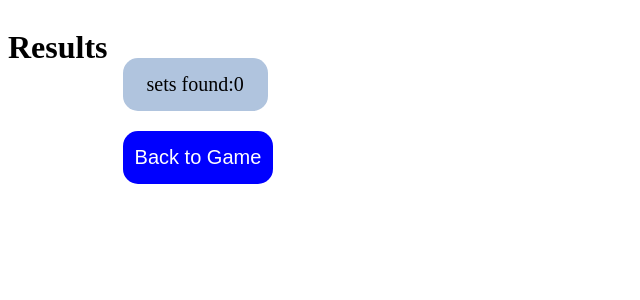
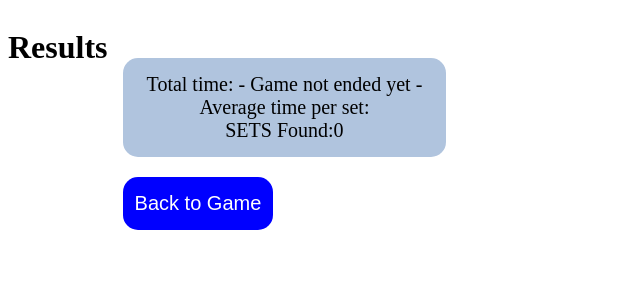
Before and after one commit to 0rin/setgame, a Django app: page /results/ in a window 1280 px wide. Shown: the top 300 px of the page, without its empty margins (0-640 px from the left). Run offline with Django 3.2, Linux system fonts and the light colour scheme.

Commit message:
Add time to results

```diff
--- a/game/static/game/css/game.css
+++ b/game/static/game/css/game.css
@@ -41,7 +41,7 @@
   background-color: darkorange;
 }
 
-#sets_found {
+#dashboard {
   padding: 15px 24px;
   color: black;
   background-color: LightSteelBlue;
@@ -193,9 +193,15 @@
   left: 10px;
 }
 
+.bar_container {
+  display: table-cell;
+  position: relative;
+}
 .bar {
-  display: table-cell;
   background-color: blue;
+  position: absolute;
+  height: 20px;
+  left: 16px;
 }
 
 .time {
--- a/game/templates/game/results.html
+++ b/game/templates/game/results.html
@@ -46,15 +46,25 @@
             {% endfor %}
         </div>
         {% endfor %}
-        <div class="bar" style="width:{{result.time}}px;"></div>
-        <div class="time"><h3>{{result.time}} seconds</h3></div>
+        <div class="bar_container">
+            <div class="time">
+                <h3> {{result.time}} seconds
+                    {% if result.hint %}
+                        (With a hint.)
+                    {% endif %}
+                </h3>
+            </div>
+            <div class="bar" style="width:{{result.time}}px;"></div>
+        </div>
         <br/>
     {% endfor %}
 </div>
 {% endblock %}
 {% block buttons_content %}
-    <p class="button" id="sets_found">
-        sets found:{{ number_sets_found }}
+    <p class="button" id="dashboard">
+        Total time: {{ total_time }}<br/>
+        Average time per set: {{ average }}<br/>
+        SETS Found:{{ number_sets_found }}
     </p>
     {% if end_of_game %}
         <form action="{% url 'game' %}" method="POST" id="another_game">
--- a/game/views.py
+++ b/game/views.py
@@ -30,8 +30,8 @@ def game(request):
             pass
         else:
             cards.end_of_game = False
+            cards.process_selection(req)
             cards.hint = False
-            cards.process_selection(req)
         return HttpResponseRedirect(reverse('game'))
     context = {'cards_open': cards.cards_open,
                'number_sets_found': cards.number_sets_found,
@@ -43,7 +43,14 @@ def game(request):
 
 
 def results(request):
+    try:
+        average = round(int(cards.total_time) / cards.number_sets_found, 2)
+    except (ZeroDivisionError, ValueError):
+        average = ''
     context = {'results': cards.results,
                'number_sets_found': cards.number_sets_found,
-               'end_of_game': cards.end_of_game}
+               'end_of_game': cards.end_of_game,
+               'a_set': cards.hint,
+               'total_time': cards.total_time,
+               'average': average}
     return render(request, 'game/results.html', context)
```
Also changed, not shown: game/cards.py (+10 -4 lines).
